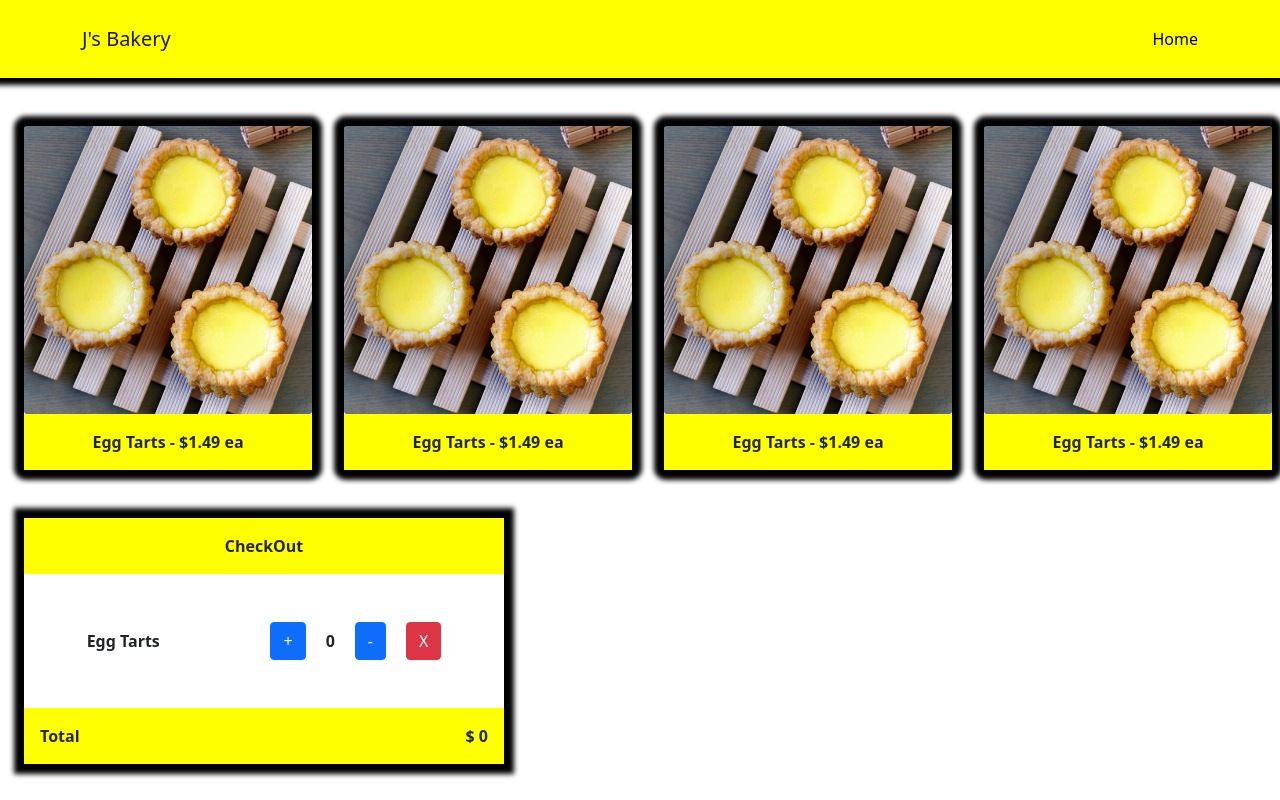
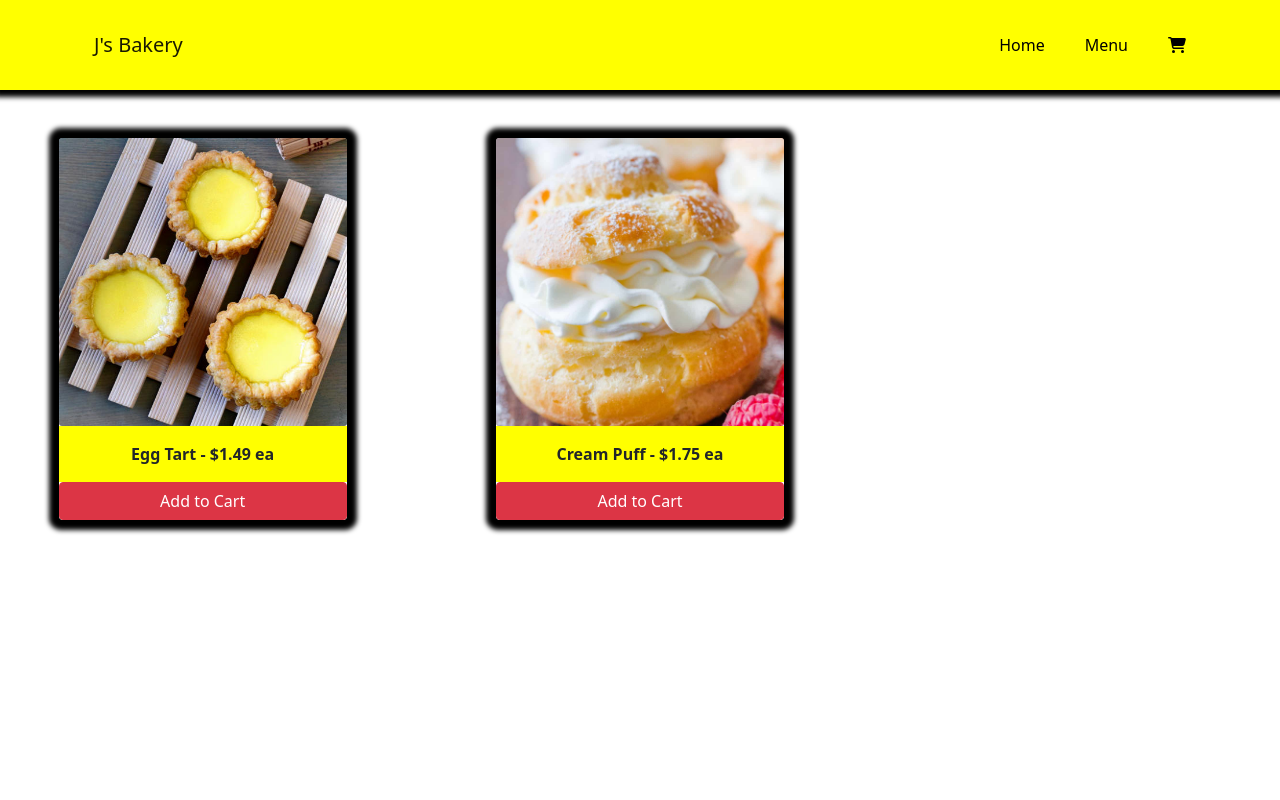
Before and after one commit to junweihe99/bakery, a React (Create React App) app in the folder shopping-cart/: page /shopping-cart/Shop in a window 1280 px wide. Built offline with nearby package versions, Linux system fonts and the light colour scheme.

Commit message:
Edited shop menu and shopping cart setting

```diff
--- a/shopping-cart/package.json
+++ b/shopping-cart/package.json
@@ -4,6 +4,9 @@
   "version": "0.1.0",
   "private": true,
   "dependencies": {
+    "@fortawesome/fontawesome-svg-core": "^6.1.1",
+    "@fortawesome/free-solid-svg-icons": "^6.1.1",
+    "@fortawesome/react-fontawesome": "^0.1.18",
     "@testing-library/jest-dom": "^5.16.4",
     "@testing-library/react": "^13.3.0",
     "@testing-library/user-event": "^13.5.0",
--- a/shopping-cart/src/App.js
+++ b/shopping-cart/src/App.js
@@ -1,22 +1,38 @@
-import { Navbar, Container, Nav } from 'react-bootstrap';
-import { Routes, Route, BrowserRouter, Link } from "react-router-dom";
+import { Routes, Route, BrowserRouter} from "react-router-dom";
 import Home from './Home';
 import Shop from './Shop';
+import Cart from './Cart';
+import Header from './components/Header';
+import { useState } from "react";
 
 function App() {
+  const [cart, setCart] = useState([]);
+
+    const handleClick = (item) => {
+      if(cart.indexOf(item) !== -1) {
+        return;
+      }
+      setCart([...cart, item]);
+    };
+
+    const handleChange = (item, d) => {
+      const index = cart.indexOf(item);
+      const arr = cart;
+      arr[index].amount +=d;
+
+      if(arr[index].amount===0){
+        arr[index].amount=1;
+      }
+      setCart([...arr]);
+    };
+
   return (
     <BrowserRouter>
-      <Navbar className="py-4" style={{background: "yellow", color: "black", boxShadow:"0px 2px 5px 5px black"}}>
-        <Container>
-            <a href="/shopping-cart" style={{textDecoration:"none"}}><Navbar.Brand>J's Bakery</Navbar.Brand></a>
-            <Nav variant="pills" style={{gap:"1rem"}}>
-              <a href="/shopping-cart" style={{color: "black", textDecoration:"none"}}>Home</a>
-            </Nav>
-        </Container>
-      </Navbar>
+      <Header></Header>
       <Routes>
           <Route path ="/shopping-cart" element={<Home />}/>
-          <Route path ="/shopping-cart/Shop" element={<Shop />}/>
+          <Route path ="/shopping-cart/Shop" element={<Shop handleClick={handleClick}/>}/>
+          <Route path ="/shopping-cart/Cart" element={<Cart cart={cart} setCart={setCart} handleChange={handleChange} />}/>
       </Routes>
     </BrowserRouter>
   );
--- /dev/null
+++ b/shopping-cart/src/Cart.js
@@ -0,0 +1,44 @@
+import { useState } from "react";
+import "./styles/cart.css";
+
+export default function Cart({cart, setCart, handleChange}) {
+  const [price, setPrice] = useState(0);
+
+  const handleRemove = (id) => {
+    const arr = cart.filter((item) => item.id !== id);
+    setCart(arr);
+    handlePrice();
+  };
+
+  const handlePrice = () => {
+    let ans = 0;
+    cart.map((item) => (ans += item.amount * item.price));
+    setPrice(ans);
+  };
+
+  return (
+    <article>
+      {cart.map((item) => (
+        <div className="cart_box" key={item.id}>
+          <div className="cart_img">
+            <img src={item.img} alt="" />
+            <p>{item.title}</p>
+          </div>
+          <div>
+            <button onClick={() => handleChange(item, 1)}>+</button>
+            <button>{item.amount}</button>
+            <button onClick={() => handleChange(item, -1)}>-</button>
+          </div>
+          <div>
+            <span>{item.price}</span>
+            <button onClick={() => handleRemove(item.id)}>Remove</button>
+          </div>
+        </div>
+      ))}
+      <div className="total">
+        <span>Total Price of your Cart</span>
+        <span>Rs - {price}</span>
+      </div>
+    </article>
+  );
+};
--- a/shopping-cart/src/Shop.js
+++ b/shopping-cart/src/Shop.js
@@ -1,18 +1,7 @@
 import Product from "./components/Product";
-import Cart from "./components/Cart";
 
-export default function Shop() {
+export default function Shop( {handleClick} ) {
     return (
-        <div style={{display: "flex", justifyContent: "space-between", flexWrap:"wrap"}}>
-            <div className="ms-4" style={{display: "flex", flexWrap: "wrap", gap:"2rem"}}>
-                <Product />
-                <Product />
-                <Product />
-                <Product />
-            </div>
-            <div className="ms-4">
-                <Cart />
-            </div>
-        </div>
+        <Product handleClick={handleClick} style={{minHeight:"100vh"}}/>
     )
 }
--- /dev/null
+++ b/shopping-cart/src/components/Cards.js
@@ -0,0 +1,12 @@
+import { Card, Button } from "react-bootstrap";
+
+export default function Cards({ item, handleClick }) {
+  const {id, title, price, img} = item;
+  return (
+    <Card className="mx-auto" style={{ width: "18rem", marginTop: "3rem", border: "0px solid yellow", boxShadow:"0px 0px 5px 10px black"}}>
+            <Card.Img src={img} style={{objectFit:"cover", width:"18rem", height: "18rem"}}/>
+            <Card.Body className="text-center" style={{background:"yellow", fontWeight: "bold"}}>{title}  -  ${price} ea</Card.Body>
+            <Button variant="danger" onClick={handleClick}>Add to Cart</Button>
+    </Card>
+  )
+}
--- a/shopping-cart/src/components/Cart.js
+++ /dev/null
@@ -1,42 +0,0 @@
-import { Button } from "react-bootstrap";
-import { useState } from "react";
-
-export default function Cart() {
-  const [amount, setAmount] = useState(0);
-
-  let cost = amount*1.49;
-
-  function incrementAmount(){
-    setAmount(currAmount => currAmount + 1);
-  }
-
-  function decrementAmount(){
-    if(amount>0)
-    {
-      setAmount(currAmount => currAmount - 1);
-    }
-  }
-
-  function clearAmount(){
-    setAmount(currAmount => 0);
-  }
-
-  return (
-    <div className="me-5" style={{width: "30rem", marginTop: "3rem", border: "0px solid yellow", boxShadow:"0px 0px 5px 10px black", display: "flex", flexDirection:"column", fontWeight: "bold"}}>
-        <div className="text-center" style={{background: "yellow", padding: "1rem"}}>CheckOut</div>
-        <div className="my-5" style={{display: "flex", justifyContent:"space-evenly", alignItems:"center", flex:"1"}}>
-            <div>Egg Tarts</div>
-            <div className="ms-5" style={{display: "flex", gap:"1.25rem", alignItems:"center"}}>
-                <Button onClick={incrementAmount}>+</Button>
-                <div>{amount}</div>
-                <Button onClick={decrementAmount}>-</Button>
-                <Button variant="danger" onClick={clearAmount}>X</Button>
-            </div>
-        </div>
-        <div style={{display: "flex", justifyContent:"space-between", background:"yellow", padding:"1rem"}}>
-            <div>Total</div>
-            <div>$ {cost}</div>
-        </div>
-    </div>
-  )
-}
--- /dev/null
+++ b/shopping-cart/src/components/Header.js
@@ -0,0 +1,20 @@
+import { Navbar, Container, Nav, Button } from 'react-bootstrap';
+import { FontAwesomeIcon } from '@fortawesome/react-fontawesome';
+import { faShoppingCart } from '@fortawesome/free-solid-svg-icons';
+import { useNavigate } from "react-router-dom";
+
+export default function Header() {
+  const navigate = useNavigate();
+  return (
+    <Navbar className="py-4" style={{background: "yellow", color: "black", boxShadow:"0px 2px 5px 5px black"}}>
+        <Container>
+            <Button onClick={() => navigate('/shopping-cart')} style={{backgroundColor:"yellow", color:"black", border:"none"}}><Navbar.Brand>J's Bakery</Navbar.Brand></Button>
+            <Nav variant="pills" style={{gap:"1rem", display: "flex", justifyContent: "center", alignItems: "center"}}>
+              <Button onClick={() => navigate('/shopping-cart')} style={{backgroundColor:"yellow", color:"black", border:"none"}}>Home</Button>
+              <Button onClick={() => navigate('/shopping-cart/Shop')} style={{backgroundColor:"yellow", color:"black", border:"none"}}>Menu</Button>
+              <Button onClick={() => navigate('/shopping-cart/Cart')} style={{backgroundColor:"yellow", color:"black", border:"none"}}><FontAwesomeIcon icon={faShoppingCart}></FontAwesomeIcon></Button>
+            </Nav>
+        </Container>
+    </Navbar>
+  )
+}
--- a/shopping-cart/src/components/Product.js
+++ b/shopping-cart/src/components/Product.js
@@ -1,11 +1,14 @@
-import { Card } from "react-bootstrap";
-import eggTart from "../pics/egg-tart.jpg";
+import list from "../data"
+import Cards from "./Cards"
+import { useState } from "react";
 
-export default function Product() {
+export default function Product( {handleClick} ) {
   return (
-    <Card className="mx-auto" style={{ width: "18rem", marginTop: "3rem", border: "0px solid yellow", boxShadow:"0px 0px 5px 10px black"}}>
-            <Card.Img src={eggTart} />
-            <Card.Body className="text-center" style={{background:"yellow", fontWeight: "bold"}}>Egg Tarts - $1.49 ea</Card.Body>
-    </Card>
-  )
-}
+    <section className="mx-auto" style={{display: "grid", gridTemplateColumns:"repeat(3,1fr)", gridGap:"2rem"}}>
+      {
+        list.map((item) => (
+          <Cards key={item.id} item={item} handleClick={handleClick}/>)
+      )}
+    </section>
+  );
+};
--- /dev/null
+++ b/shopping-cart/src/data.js
@@ -0,0 +1,20 @@
+//List of products
+import eggTart from "./pics/egg-tart.jpg";
+import creamPuff from "./pics/cream-puff.jpg";
+
+const list = [
+    {
+        id: 1,
+        title: "Egg Tart",
+        price: 1.49,
+        img: eggTart,
+    },
+    {
+        id: 2,
+        title: "Cream Puff",
+        price: 1.75,
+        img: creamPuff,
+    },
+];
+
+export default list;
--- /dev/null
+++ b/shopping-cart/src/styles/cart.css
@@ -0,0 +1,105 @@
+/* <div className="mx-auto" style={{width: "30rem", marginTop: "3rem", border: "0px solid yellow", boxShadow:"0px 0px 5px 10px black", display: "flex", flexDirection:"column", fontWeight: "bold"}}>
+<div className="text-center" style={{background: "yellow", padding: "1rem"}}>CheckOut</div>
+<div className="my-5" style={{display: "flex", justifyContent:"space-evenly", alignItems:"center", flex:"1"}}>
+    {
+        cart.map((item) => (
+            <div key={item.id}>
+                <div>
+                    <img src={item.img} />
+                    <div>{item.title}</div>
+                </div>
+                <div>
+                    <Button onClick={() => handleChange(item, 1)}>+</Button>
+                    <Button>{item.amount}</Button>
+                    <Button onClick={() => handleChange(item, -1)}>-</Button>
+                </div>
+                <div>
+                    <div>{item.price}</div>
+                    <Button onClick={() => handleRemove(item.id)}>Remove</Button>
+                </div>
+            </div>
+    ))}
+</div>
+<div style={{display: "flex", justifyContent:"space-between", background:"yellow", padding:"1rem"}}>
+    <div>Total</div>
+    <div>$ {price}</div>
+</div>
+</div> */
+
+* {
+    margin: 0;
+    padding: 0;
+  }
+
+  article {
+    width: 60%;
+    margin: auto;
+  }
+
+  .cart_box img {
+    width: 50px;
+    height: 50px;
+  }
+  .cart_img {
+    display: flex;
+    width: 400px;
+  }
+
+  .cart_img p {
+    font-weight: bold;
+    margin-left: 10px;
+  }
+
+  .cart_box {
+    display: flex;
+    align-items: center;
+    justify-content: space-between;
+    margin-top: 20px;
+    border-bottom: 2px solid skyblue;
+    padding-bottom: 5px;
+  }
+
+  .cart_box div:nth-child(2) button {
+    padding: 5px 10px;
+    font-weight: bold;
+    margin-right: 5px;
+  }
+
+  .cart_box div:nth-child(3) button {
+    padding: 5px 10px;
+    font-weight: bold;
+    letter-spacing: 2px;
+    border: none;
+    outline: none;
+    color: white;
+    background-color: skyblue;
+    border-radius: 5px;
+    cursor: pointer;
+  }
+  .cart_box div:nth-child(3) button:hover {
+    background-color: darkseagreen;
+  }
+  .cart_box div:nth-child(3) span {
+    background-color: lightgreen;
+    padding: 5px 10px;
+    border-radius: 5px;
+    margin-right: 10px;
+  }
+
+  .total {
+    display: flex;
+    justify-content: space-between;
+  }
+
+  .total span:nth-child(1) {
+    font-size: 2rem;
+    color: skyblue;
+    font-weight: bold;
+    letter-spacing: 2px;
+  }
+
+  .total span:nth-child(2) {
+    font-size: 2rem;
+    color: green;
+    font-weight: bold;
+  }
```
Also changed, not shown: shopping-cart/src/pics/cream-puff.jpg (added), 1 other file (tests, documents, lock files or other folders).
